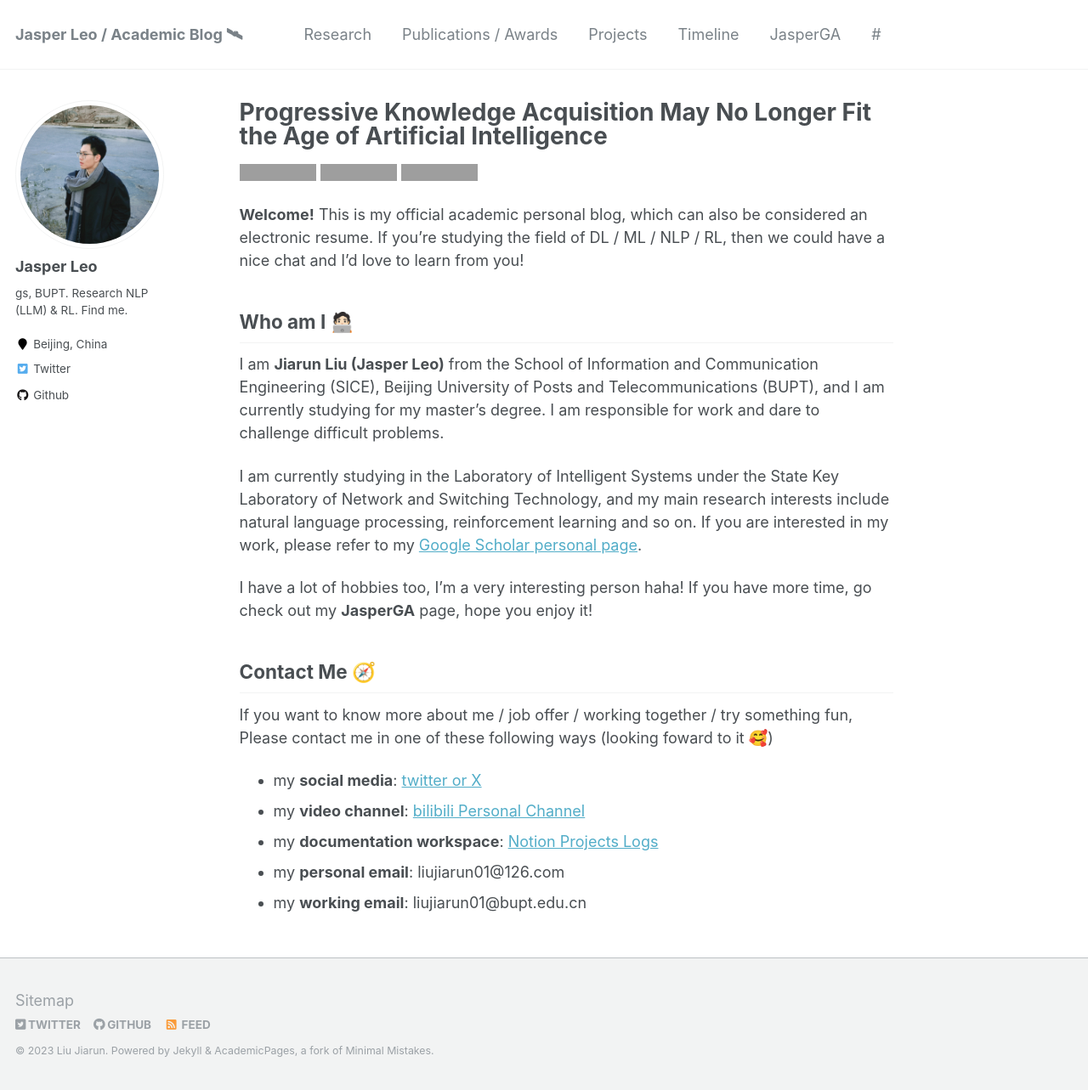
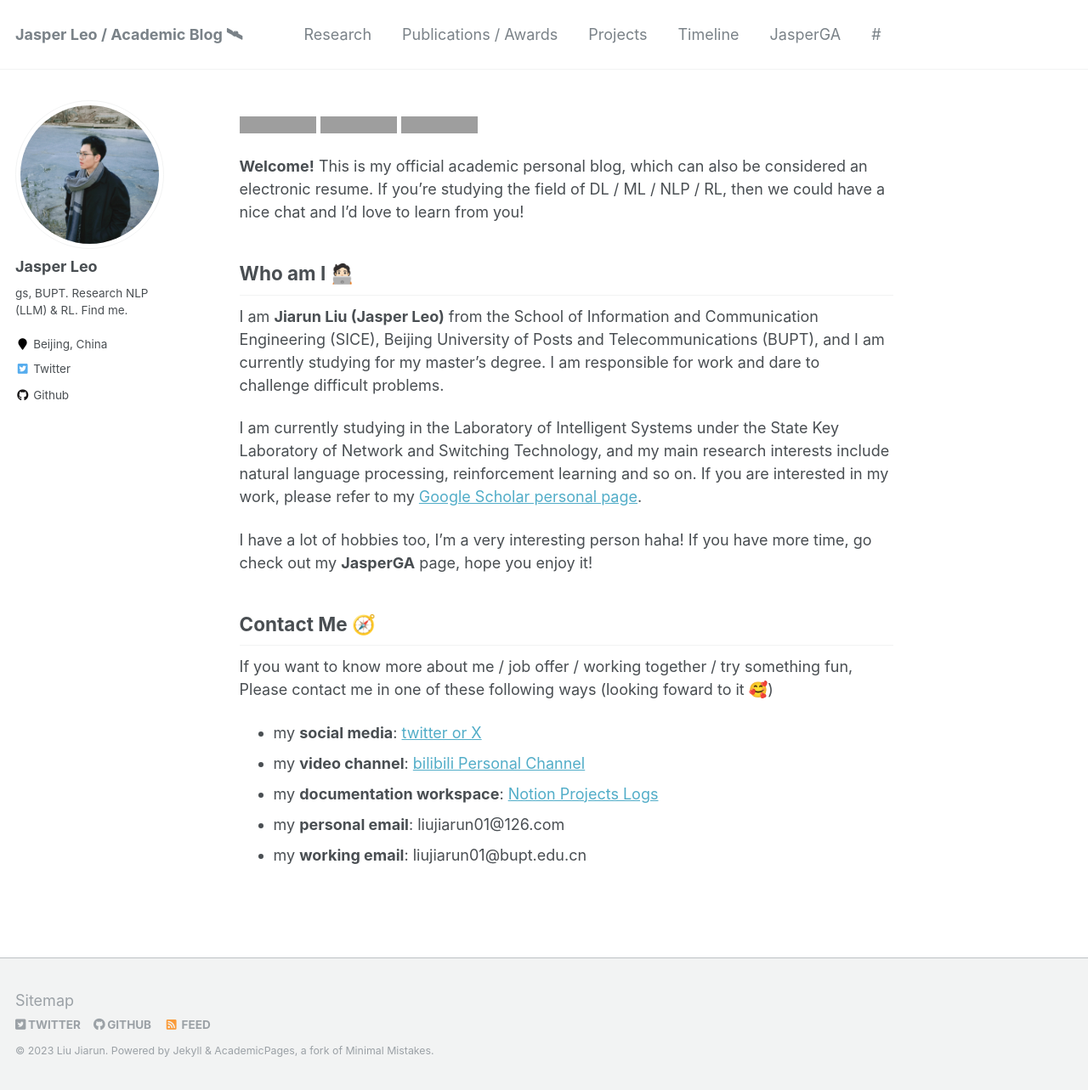
Before and after one commit to KLGR123/KLGR123.github.io, a Jekyll site: the page built from _pages/about.md, in a window 1280 px wide and 1283 px high. Shown: the whole window at 85% size. Built offline with Jekyll 4.4.1, drawn with Linux system fonts in a browser that asks for light colours; grey boxes are pictures that could not be loaded.

Commit message:
Update about.md

```diff
--- a/_pages/about.md
+++ b/_pages/about.md
@@ -1,6 +1,6 @@
 ---
 permalink: /
-title: "Progressive Knowledge Acquisition May No Longer Fit the Age of Artificial Intelligence"
+title: ""
 excerpt: "About me"
 author_profile: true
 redirect_from:
```
